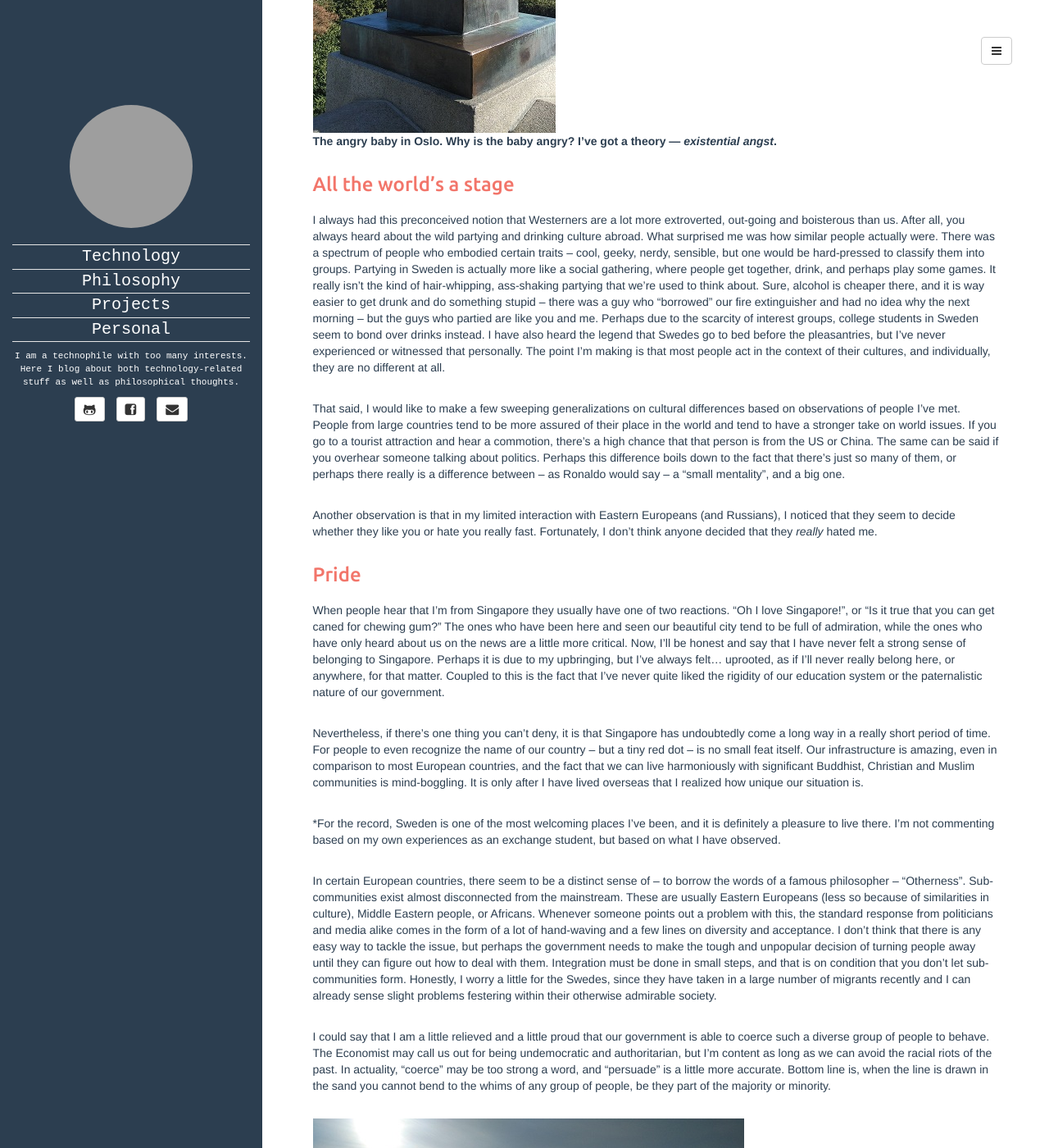
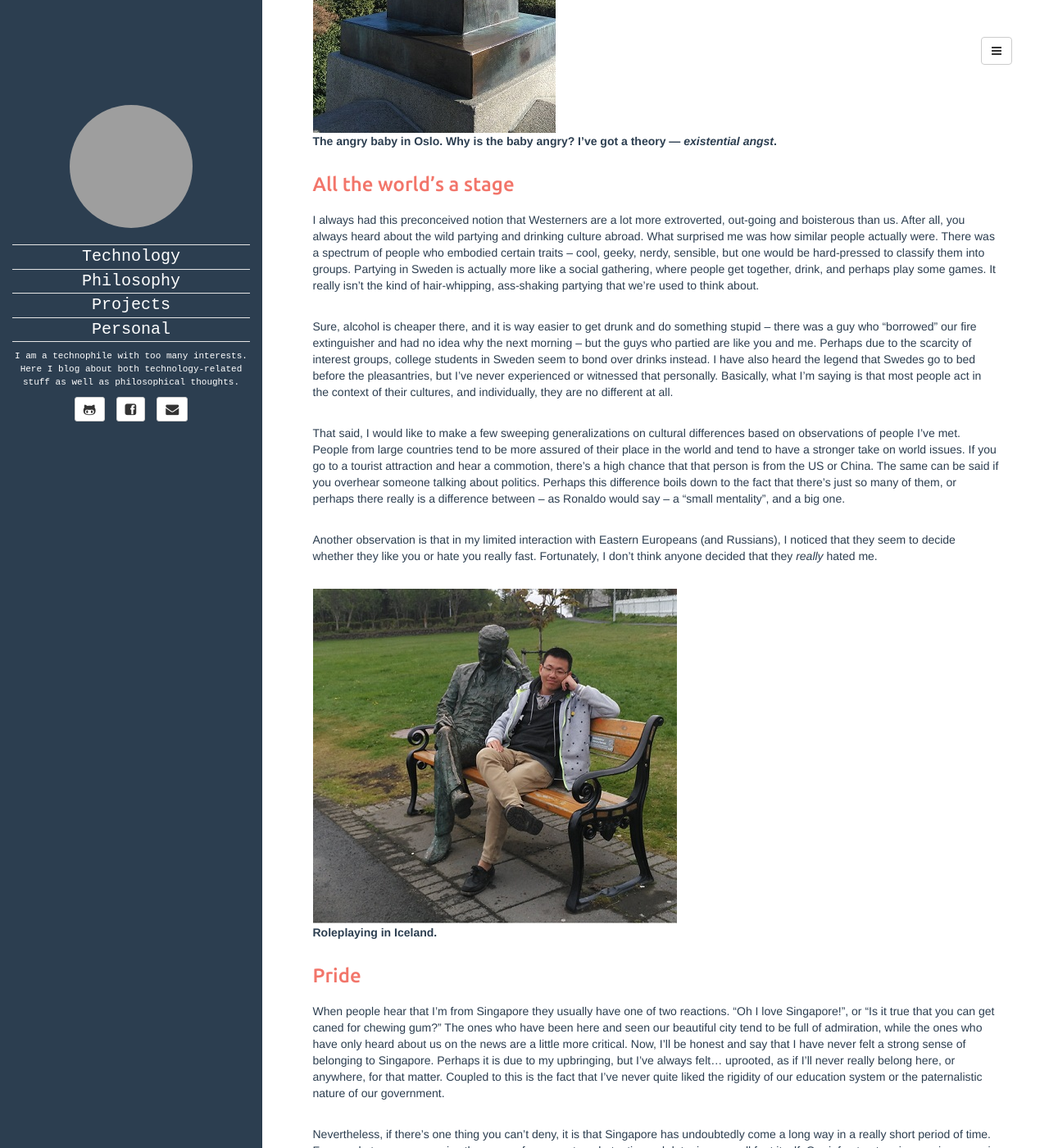
Before and after one commit to changchuming/changchuming.github.io, a Jekyll site: the page built from personal/index.html, in a window 1280 px wide and 1400 px high, scrolled down 977 px. Shown: the whole window at 82% size. Built offline with Jekyll 4.4.1, drawn with Linux system fonts in a browser that asks for light colours; some of the changed text lies outside the part shown; grey boxes are pictures that could not be loaded.

Commit message:
More edits

```diff
--- a/_posts/2016-5-7-A-Revelation-of-Sorts.md
+++ b/_posts/2016-5-7-A-Revelation-of-Sorts.md
@@ -6,7 +6,7 @@ tags: [NUS, exchange, programme, SEP, Sweden, Linkoping, University, reflection,
 fullview: true
 ---
 
-Before I left Singapore, I read about a half dozen articles on travel that my friends shared on Facebook. That’s the amazing thing about Facebook nowadays. They see that you’re clicking something and they just keep feeding you more. The downside is that your Facebook feed becomes an echo chamber, but then again, I think that I’ve read enough about that on Facebook.
+Before I left Singapore, I read about a half dozen articles on travel that my friends shared on Facebook. That’s the amazing thing about Facebook nowadays. They see that you’re clicking something and they just keep feeding you more. The downside is that your Facebook feed becomes an echo chamber, but then again, I think I’ve read enough about that on Facebook.
 
 About half of these articles extolled the virtues of travelling, while the other half denounced travellers as classist, pretentious, and overbearing. To be honest, they didn’t much have an impact on me, as I was more concerned over the practicalities of living abroad. I simply stowed these opinions away at the back of my mind.
 
@@ -19,11 +19,16 @@ Not long after I settled down in Sweden, I decided to pack my bags once again an
 
 ### All the world's a stage
 
-I always had this preconceived notion that Westerners are a lot more extroverted, out-going and boisterous than us. After all, you always heard about the wild partying and drinking culture abroad. What surprised me was how similar people actually were. There was a spectrum of people who embodied certain traits – cool, geeky, nerdy, sensible, but one would be hard-pressed to classify them into groups. Partying in Sweden is actually more like a social gathering, where people get together, drink, and perhaps play some games. It really isn’t the kind of hair-whipping, ass-shaking partying that we’re used to think about. Sure, alcohol is cheaper there, and it is way easier to get drunk and do something stupid – there was a guy who “borrowed” our fire extinguisher and had no idea why the next morning – but the guys who partied are like you and me. Perhaps due to the scarcity of interest groups, college students in Sweden seem to bond over drinks instead. I have also heard the legend that Swedes go to bed before the pleasantries, but I’ve never experienced or witnessed that personally. The point I’m making is that most people act in the context of their cultures, and individually, they are no different at all.
+I always had this preconceived notion that Westerners are a lot more extroverted, out-going and boisterous than us. After all, you always heard about the wild partying and drinking culture abroad. What surprised me was how similar people actually were. There was a spectrum of people who embodied certain traits – cool, geeky, nerdy, sensible, but one would be hard-pressed to classify them into groups. Partying in Sweden is actually more like a social gathering, where people get together, drink, and perhaps play some games. It really isn’t the kind of hair-whipping, ass-shaking partying that we’re used to think about.
+
+Sure, alcohol is cheaper there, and it is way easier to get drunk and do something stupid – there was a guy who “borrowed” our fire extinguisher and had no idea why the next morning – but the guys who partied are like you and me. Perhaps due to the scarcity of interest groups, college students in Sweden seem to bond over drinks instead. I have also heard the legend that Swedes go to bed before the pleasantries, but I’ve never experienced or witnessed that personally. Basically, what I'm saying is that most people act in the context of their cultures, and individually, they are no different at all.
 
 That said, I would like to make a few sweeping generalizations on cultural differences based on observations of people I’ve met. People from large countries tend to be more assured of their place in the world and tend to have a stronger take on world issues. If you go to a tourist attraction and hear a commotion, there’s a high chance that that person is from the US or China. The same can be said if you overhear someone talking about politics. Perhaps this difference boils down to the fact that there’s just so many of them, or perhaps there really is a difference between – as Ronaldo would say – a “small mentality”, and a big one.
 
 Another observation is that in my limited interaction with Eastern Europeans (and Russians), I noticed that they seem to decide whether they like you or hate you really fast. Fortunately, I don’t think anyone decided that they *really* hated me.
+
+![Angry Baby]({{ site.BASE_PATH }}/assets/images/IMG_20160526_163232.jpg)
+**Roleplaying in Iceland.**
 
 ### Pride
 
@@ -46,7 +51,7 @@ Being in a situation where I was constantly traveling and almost didn’t have t
 
 It is a story we are all familiar with. Since kindergarten, kids are forced to sit through classes, remedial lessons, supplementary lessons, musical lessons, and everything else you can think of. As a result, Singaporean kids become the most irritating little know-it-all jerks I have ever seen, and that is coming from someone who likes kids.
 
-No, but really, PSLE, ‘O’ levels, and ‘A’ levels are probably some of the most important times in your lives, and doing well for them is your only sure way to success. Stray from this path and you’ll be trampled mercilessly underfoot the thousands of other students clamoring for a spot in university. Even when adults meet, it is customary to discuss your jobs and future, or god forbid, your children’s jobs and future. This can also manifest in more sinister ways. If you drop out of school, for example, you can be sure that most of your friends are silently judging you as a failure.
+No, but really. PSLE, ‘O’ levels, and ‘A’ levels are probably some of the most important times in your lives, and doing well for them is your only sure way to success. Stray from this path and you’ll be trampled mercilessly underfoot the thousands of other students clamoring for a spot in university. Even when adults meet, it is customary to discuss your jobs and future, or god forbid, your children’s jobs and future. This can also manifest in more sinister ways. If you drop out of school, for example, you can be sure that most of your friends are silently judging you as a failure.
 
 ![Le Louvre]({{ site.BASE_PATH }}/assets/images/IMG_20160422_193436.jpg)
 **Judging my friend who is judging all those pretentious people trying to take a photo of Mona Lisa.**
@@ -57,7 +62,7 @@ One of the great things of living in a place that is completely unfamiliar is th
 
 Again, this may be because I’m a foreigner, but rarely have I ever met a stranger’s eyes in Singapore and exchanged a smile, but it happens pretty often in Europe. I guess part of the reason is that we’re constantly rushing for time. I’ve never noticed how fast Singaporeans walk until now.
 
-Generally, it seems that the less emphasis you put on your career, the happier you tend to be. I’ve met guys who lived as though the next day will be their last, and they are happiest of the lot. Is there a way to balance happiness with competitiveness? I really have no idea, and if there was, I am not sure where the balance would lie.
+Generally, it seems that the less emphasis you put on your career, the happier you tend to be. I’ve met guys who lived as though the next day is their last, and they are happiest of the lot. Is there a way to balance happiness with competitiveness? I really have no idea, and if there was, I am not sure where the balance would lie.
 
 ![Happy Russian]({{ site.BASE_PATH }}/assets/images/IMG_20160617_084625.jpg)
 **One of the happpiest guys I met.**
```
Also changed, not shown: other parts of _posts/2016-5-7-A-Revelation-of-Sorts.md (+1 -1 lines), assets/images/IMG_20160526_163232.jpg (added).
